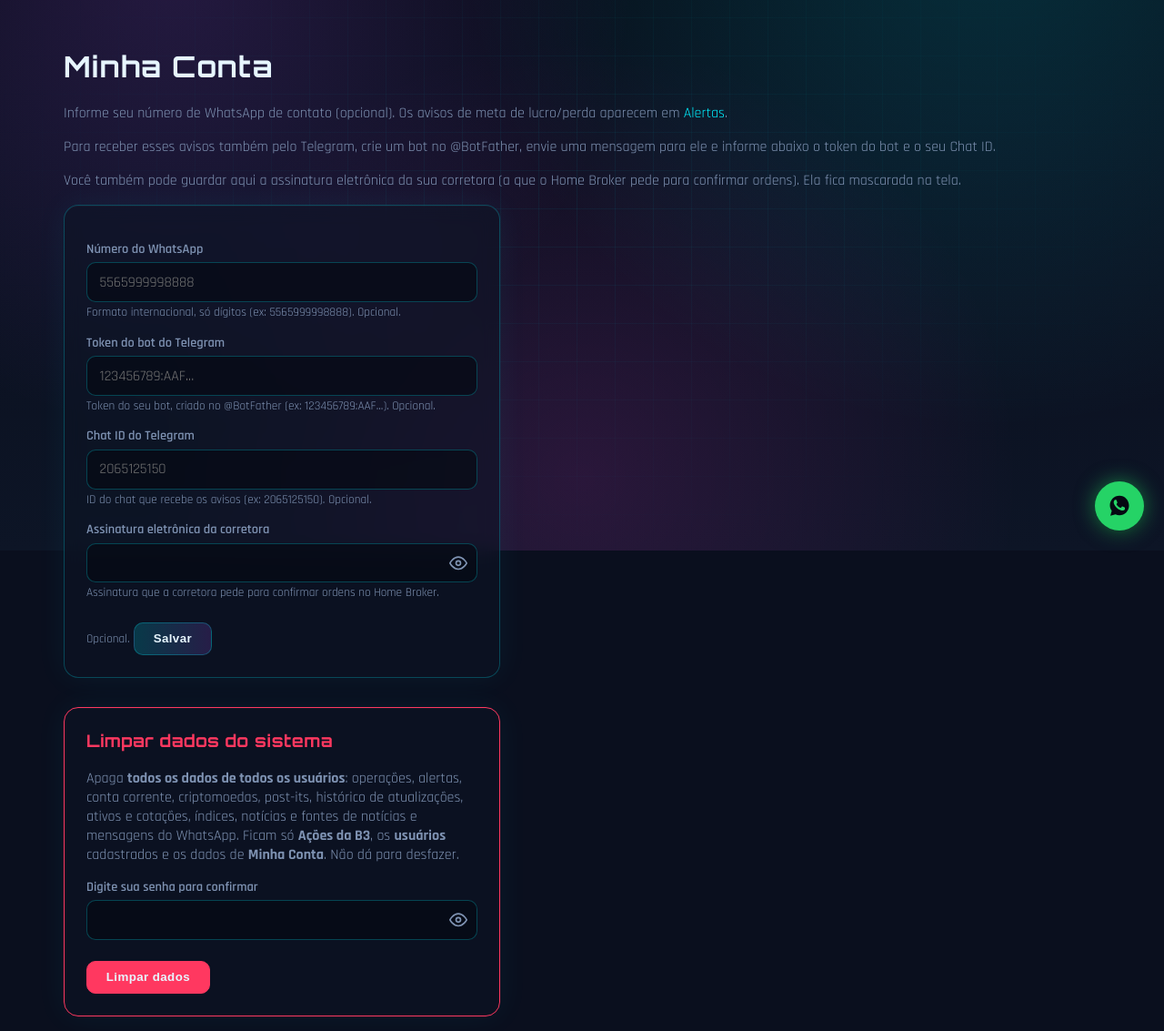
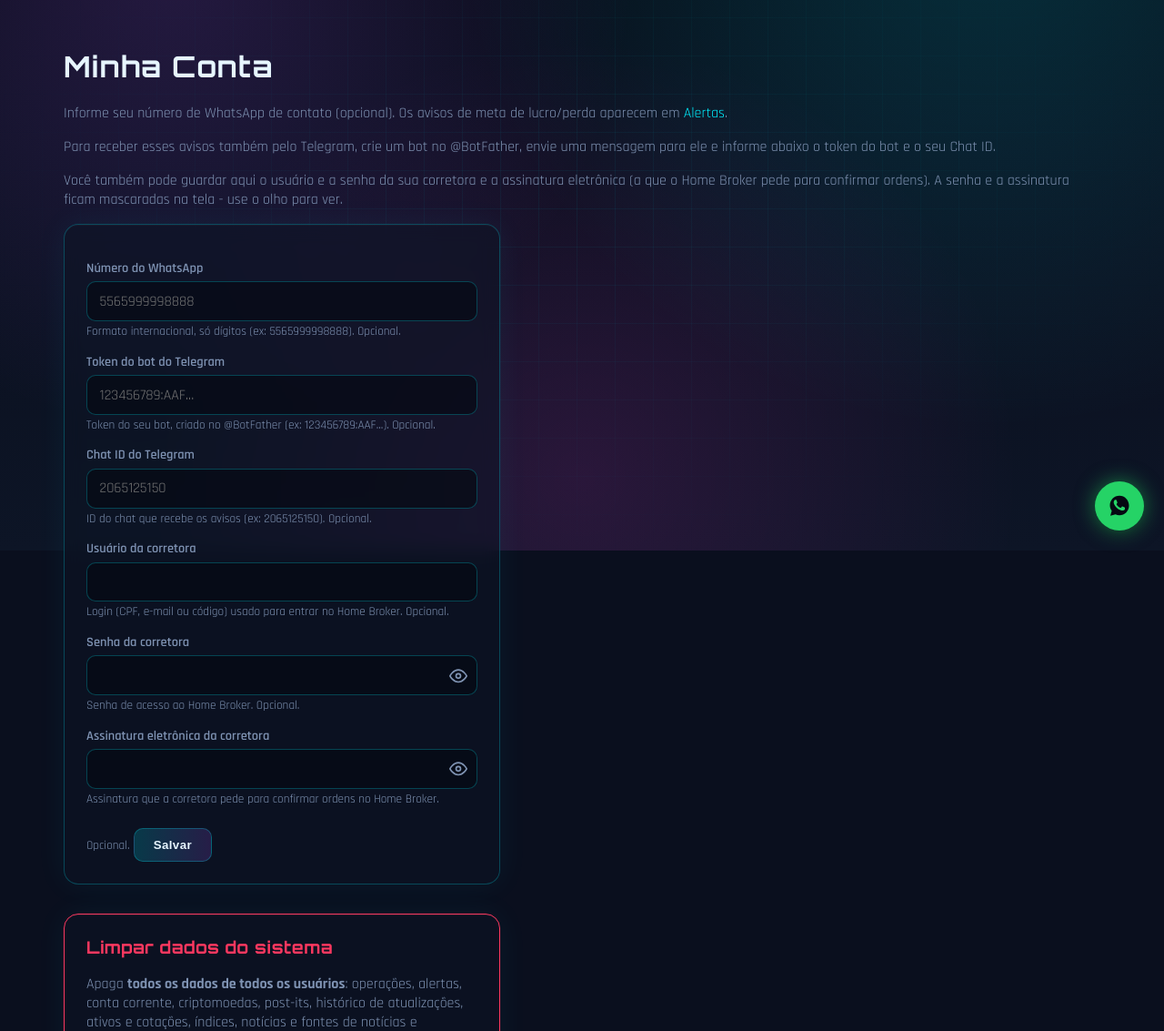
Before and after one commit to seculus-2023/-BolsaTrader, a Django app: page /contas/minha-conta/ in a window 1280 px wide. Shown: the part 195-1328 px from the top of the page at 91% size. Run offline with Django 5.2, Linux system fonts and the light colour scheme; the visitor is signed in with stand-in values (Sample User, id 1); data comes from the database, SQL or seed files in the repository; data that the repository does not hold is empty.

Commit message:
Campos de usuario e senha da corretora em Minha Conta
Opcionais e so para consulta do usuario; a senha fica mascarada com o
botao de olho para mostrar/esconder.

Co-Authored-By: Claude Opus 5.5 <noreply@anthropic.com>

```diff
--- a/accounts/forms.py
+++ b/accounts/forms.py
@@ -65,13 +65,14 @@ class PerfilUsuarioForm(forms.ModelForm):
     """
     Edita os dados da conta do usuário (todos opcionais): o número de
     WhatsApp de contato (o BolsaTrader não envia mensagens para ele) e o bot
-    do Telegram por onde o usuário recebe os avisos de alerta e a assinatura
-    eletrônica da corretora.
+    do Telegram por onde o usuário recebe os avisos de alerta, e o login
+    (usuário/senha) e a assinatura eletrônica da corretora.
     """
 
     class Meta:
         model = PerfilUsuario
-        fields = ["numero_whatsapp", "telegram_bot_token", "telegram_chat_id", "assinatura_eletronica"]
+        fields = ["numero_whatsapp", "telegram_bot_token", "telegram_chat_id",
+                  "corretora_usuario", "corretora_senha", "assinatura_eletronica"]
         labels = {"numero_whatsapp": "Número do WhatsApp"}
         widgets = {
             "numero_whatsapp": forms.TextInput(attrs={"placeholder": "5565999998888"}),
@@ -79,7 +80,11 @@ class PerfilUsuarioForm(forms.ModelForm):
                 attrs={"placeholder": "123456789:AAF...", "autocomplete": "off"}
             ),
             "telegram_chat_id": forms.TextInput(attrs={"placeholder": "2065125150"}),
-            # mascarada na tela (render_value mantém o valor salvo ao reabrir o form)
+            "corretora_usuario": forms.TextInput(attrs={"autocomplete": "off"}),
+            # mascaradas na tela (render_value mantém o valor salvo ao reabrir o form)
+            "corretora_senha": forms.PasswordInput(
+                render_value=True, attrs={"autocomplete": "new-password"}
+            ),
             "assinatura_eletronica": forms.PasswordInput(
                 render_value=True, attrs={"autocomplete": "off"}
             ),
@@ -107,6 +112,9 @@ class PerfilUsuarioForm(forms.ModelForm):
             )
         return token
 
+    def clean_corretora_usuario(self):
+        return self.cleaned_data["corretora_usuario"].strip()
+
     def clean_assinatura_eletronica(self):
         return self.cleaned_data["assinatura_eletronica"].strip()
 
--- a/accounts/models.py
+++ b/accounts/models.py
@@ -8,7 +8,8 @@ class PerfilUsuario(models.Model):
     guarda: o número de WhatsApp de contato (o BolsaTrader não envia
     mensagens para ele) e o bot do Telegram do próprio usuário, por onde ele
     recebe os avisos de alerta (core.services.notificar_alertas_telegram), e
-    a assinatura eletrônica da corretora, só para consulta do usuário.
+    o login (usuário/senha) e a assinatura eletrônica da corretora, só para
+    consulta do usuário.
 
     Criado no cadastro quando o usuário informa o telefone (accounts.forms.
     CadastroForm) ou sob demanda (get_or_create) pela view
@@ -33,9 +34,17 @@ class PerfilUsuario(models.Model):
         "Chat ID do Telegram", max_length=32, blank=True,
         help_text="ID do chat que recebe os avisos (ex: 2065125150). Opcional.",
     )
-    # Assinatura eletrônica que a corretora (ex: Clear) pede para confirmar o
-    # envio de ordens no Home Broker - só guardada aqui para consulta do próprio
-    # usuário; o BolsaTrader não envia ordens à corretora.
+    # Login da corretora e assinatura eletrônica que ela (ex: Clear) pede para
+    # confirmar o envio de ordens no Home Broker - só guardados aqui para
+    # consulta do próprio usuário; o BolsaTrader não acessa a corretora.
+    corretora_usuario = models.CharField(
+        "Usuário da corretora", max_length=100, blank=True,
+        help_text="Login (CPF, e-mail ou código) usado para entrar no Home Broker. Opcional.",
+    )
+    corretora_senha = models.CharField(
+        "Senha da corretora", max_length=128, blank=True,
+        help_text="Senha de acesso ao Home Broker. Opcional.",
+    )
     assinatura_eletronica = models.CharField(
         "Assinatura eletrônica da corretora", max_length=32, blank=True,
         help_text="Assinatura que a corretora pede para confirmar ordens no Home Broker. Opcional.",
--- a/templates/accounts/minha_conta.html
+++ b/templates/accounts/minha_conta.html
@@ -11,8 +11,8 @@
     e informe abaixo o token do bot e o seu Chat ID.
 </p>
 <p style="color: var(--text-dim);">
-    Você também pode guardar aqui a assinatura eletrônica da sua corretora (a que o Home Broker pede para
-    confirmar ordens). Ela fica mascarada na tela.
+    Você também pode guardar aqui o usuário e a senha da sua corretora e a assinatura eletrônica (a que o Home
+    Broker pede para confirmar ordens). A senha e a assinatura ficam mascaradas na tela - use o olho para ver.
 </p>
 
 <div class="card-glass" style="max-width: 480px; margin-top: 1rem;">
@@ -56,7 +56,7 @@
 </script>
 
 <script>
-    // Botão de olho ao lado dos campos mascarados (assinatura eletrônica):
+    // Botão de olho ao lado dos campos mascarados (senha da corretora, assinatura eletrônica):
     // alterna entre mostrar e esconder o valor digitado.
     (function () {
         var OLHO_ABERTO = '<svg width="20" height="20" viewBox="0 0 24 24" fill="none" stroke="currentColor" stroke-width="2" stroke-linecap="round" stroke-linejoin="round"><path d="M1 12s4-8 11-8 11 8 11 8-4 8-11 8-11-8-11-8z"/><circle cx="12" cy="12" r="3"/></svg>';
```
Also changed, not shown: accounts/tests.py (+8 -0 lines), accounts/migrations/0005_login_corretora.py (added).
